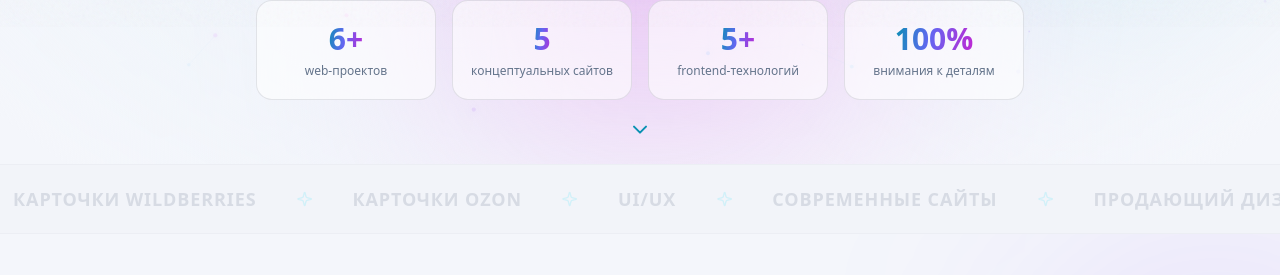
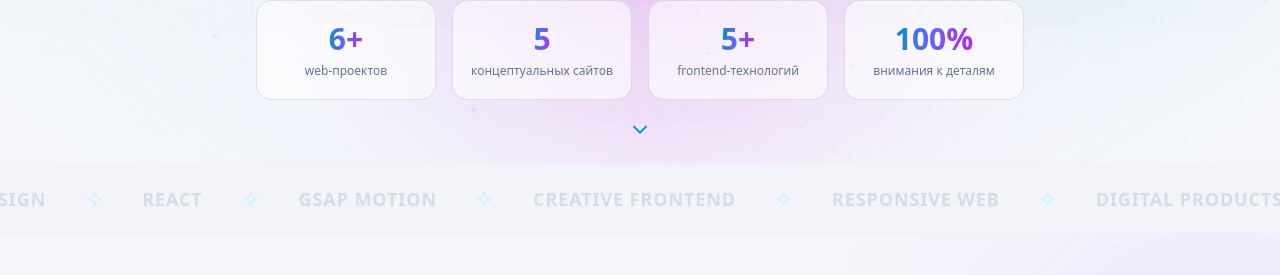
Before and after one commit to adrej010910-hub/portfolio, a Next.js app: page / in a window 1280 px wide. Shown: the part 773-1048 px from the top of the page. Built offline with nearby package versions, Linux system fonts and the light colour scheme; a web font is replaced by a local one.

Commit message:
feat: update portfolio marquee

```diff
--- a/src/components/sections/marquee-strip.tsx
+++ b/src/components/sections/marquee-strip.tsx
@@ -8,14 +8,14 @@ import { Sparkle } from "lucide-react";
 gsap.registerPlugin(ScrollTrigger);
 
 const items = [
-  "Веб-дизайн",
-  "Лендинги",
-  "Карточки Wildberries",
-  "Карточки Ozon",
-  "UI/UX",
-  "Современные сайты",
-  "Продающий дизайн",
-  "Яндекс Маркет",
+  "Web Development",
+  "UI/UX Design",
+  "React",
+  "GSAP Motion",
+  "Creative Frontend",
+  "Responsive Web",
+  "Digital Products",
+  "Figma",
 ];
 
 export function MarqueeStrip() {
@@ -25,69 +25,22 @@ export function MarqueeStrip() {
   useEffect(() => {
     const reduced = window.matchMedia("(prefers-reduced-motion: reduce)").matches;
     if (reduced) return;
-
     const ctx = gsap.context(() => {
-      // horizontal marquee
-      gsap.to(trackRef.current, {
-        xPercent: -50,
-        ease: "none",
-        duration: 30,
-        repeat: -1,
-      });
-
-      // scroll-driven x offset for depth (GSAP ScrollTrigger)
-      gsap.fromTo(
-        sectionRef.current,
-        { opacity: 0.2 },
-        {
-          opacity: 1,
-          duration: 1,
-          scrollTrigger: {
-            trigger: sectionRef.current,
-            start: "top bottom",
-            end: "bottom top",
-            scrub: true,
-          },
-        }
-      );
-
-      gsap.fromTo(
-        trackRef.current,
-        { x: 60 },
-        {
-          x: -60,
-          ease: "none",
-          scrollTrigger: {
-            trigger: sectionRef.current,
-            start: "top bottom",
-            end: "bottom top",
-            scrub: 1,
-          },
-        }
-      );
+      gsap.to(trackRef.current, { xPercent: -50, ease: "none", duration: 30, repeat: -1 });
+      gsap.fromTo(sectionRef.current, { opacity: 0.2 }, { opacity: 1, duration: 1, scrollTrigger: { trigger: sectionRef.current, start: "top bottom", end: "bottom top", scrub: true } });
+      gsap.fromTo(trackRef.current, { x: 60 }, { x: -60, ease: "none", scrollTrigger: { trigger: sectionRef.current, start: "top bottom", end: "bottom top", scrub: 1 } });
     }, sectionRef);
-
     return () => ctx.revert();
   }, []);
 
   return (
-    <section
-      ref={sectionRef}
-      className="relative overflow-hidden border-y border-white/[0.06] bg-white/[0.02] py-5"
-      aria-hidden
-    >
-      <div
-        className="pointer-events-none absolute inset-y-0 left-0 z-10 w-32 bg-gradient-to-r from-ink to-transparent"
-      />
-      <div
-        className="pointer-events-none absolute inset-y-0 right-0 z-10 w-32 bg-gradient-to-l from-ink to-transparent"
-      />
+    <section ref={sectionRef} className="relative overflow-hidden border-y border-white/[0.06] bg-white/[0.02] py-5" aria-hidden>
+      <div className="pointer-events-none absolute inset-y-0 left-0 z-10 w-32 bg-gradient-to-r from-ink to-transparent" />
+      <div className="pointer-events-none absolute inset-y-0 right-0 z-10 w-32 bg-gradient-to-l from-ink to-transparent" />
       <div ref={trackRef} className="flex w-max items-center gap-10 whitespace-nowrap">
         {[...items, ...items].map((item, i) => (
           <span key={i} className="flex items-center gap-10">
-            <span className="font-display text-lg font-semibold uppercase tracking-wider text-slate-300/80">
-              {item}
-            </span>
+            <span className="font-display text-lg font-semibold uppercase tracking-wider text-slate-300/80">{item}</span>
             <Sparkle className="h-4 w-4 text-cyan-400/70" />
           </span>
         ))}
```
